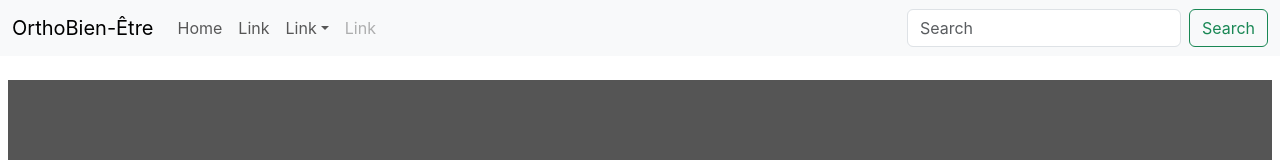
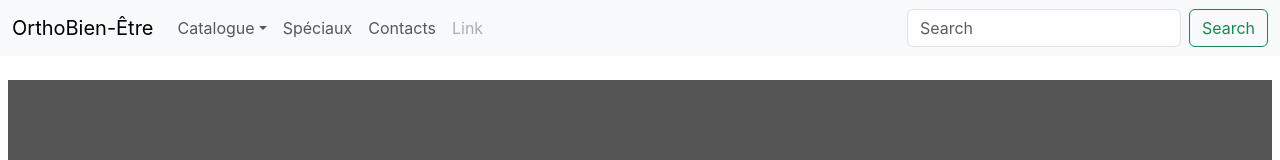
Before and after one commit to INM5001-A23/OrthoBien-Etre, a React (Create React App) app in the folder frontend/: page / in a window 1280 px wide. Shown: the top 160 px of the page. Built offline with nearby package versions, Linux system fonts and the light colour scheme.

Commit message:
Préparer liste déroulantes pour catégories de produits dans navbar

```diff
--- a/frontend/src/layout/Navigation.js
+++ b/frontend/src/layout/Navigation.js
@@ -17,18 +17,16 @@ function Navigation() {
             style={{ maxHeight: "100px" }}
             navbarScroll
           >
-            <Nav.Link href="#action1">Home</Nav.Link>
-            <Nav.Link href="#action2">Link</Nav.Link>
-            <NavDropdown title="Link" id="navbarScrollingDropdown">
-              <NavDropdown.Item href="#action3">Action</NavDropdown.Item>
-              <NavDropdown.Item href="#action4">
-                Another action
-              </NavDropdown.Item>
+            <NavDropdown title="Catalogue" id="navbarScrollingDropdown">
+              <NavDropdown.Item href="#action4">ex:Souliers</NavDropdown.Item>
               <NavDropdown.Divider />
-              <NavDropdown.Item href="#action5">
-                Something else here
-              </NavDropdown.Item>
+              <NavDropdown.Item href="#action5">ex:</NavDropdown.Item>
+              <NavDropdown.Divider />
+              <NavDropdown.Item href="#action5">ex:</NavDropdown.Item>
             </NavDropdown>
+            <Nav.Link href="#action2">Spéciaux</Nav.Link>
+            <Nav.Link href="#action3">Contacts</Nav.Link>
+
             <Nav.Link href="#" disabled>
               Link
             </Nav.Link>
```
